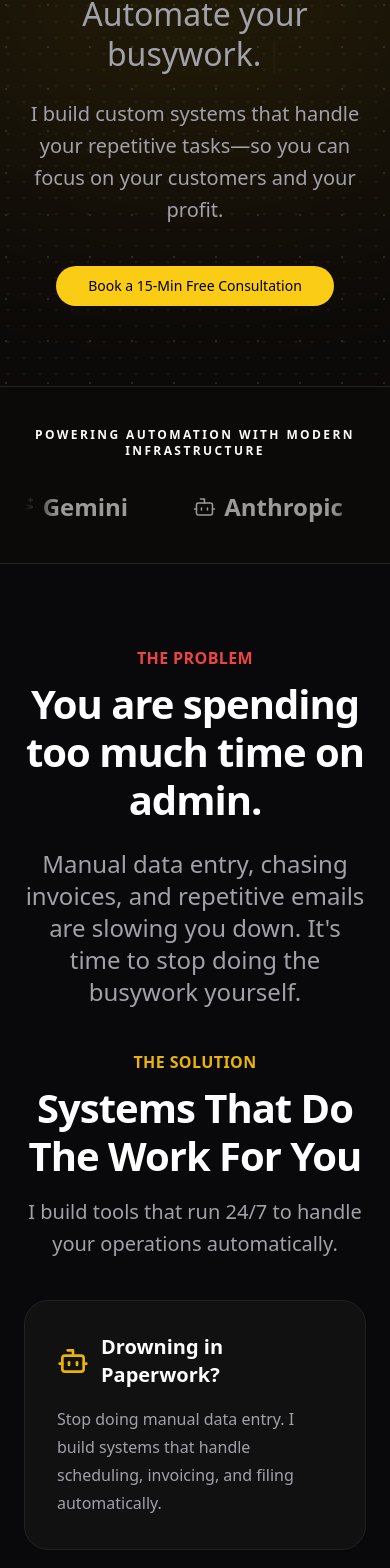
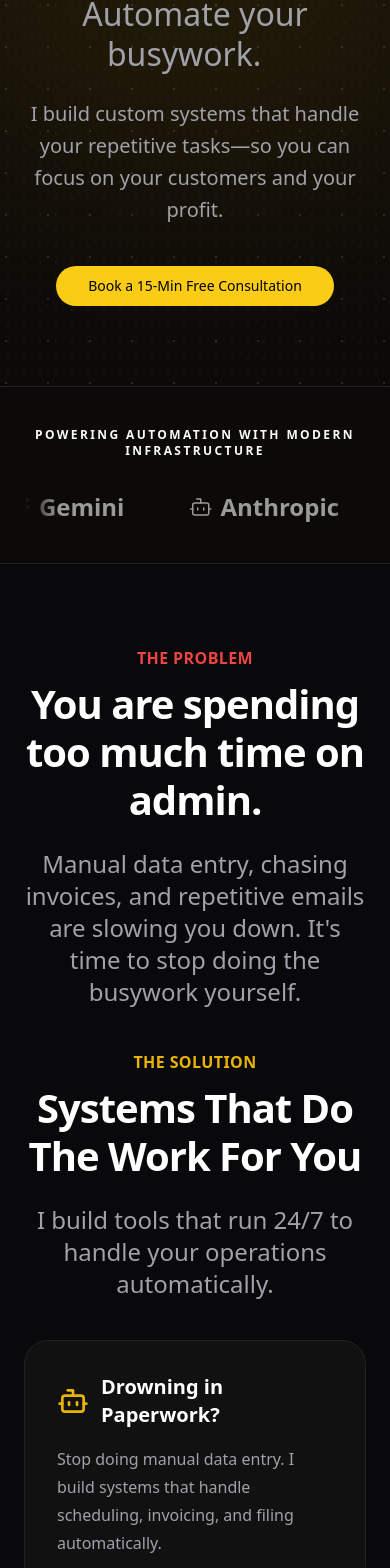
Before and after one commit to Gabriel-Dalmoro/my-website, a Next.js app: page /en in a window 390 px wide. Shown: the part 418-1986 px from the top of the page. Built offline with nearby package versions, Linux system fonts and the light colour scheme.

Commit message:
UI: Fix mobile layout shifts, standardize typography, and improve map label readability

```diff
--- a/components/marketing/GlobalReach.tsx
+++ b/components/marketing/GlobalReach.tsx
@@ -67,7 +67,8 @@ export default function GlobalReach() {
                                     textAnchor="middle"
                                     y={labelOffset[1]}
                                     x={labelOffset[0]}
-                                    style={{ fontFamily: "system-ui", fill: "#E4E4E7", fontSize: "10px", fontWeight: "600", textTransform: "uppercase", letterSpacing: "1px" }}
+                                    className="text-[20px] sm:text-[14px] font-semibold uppercase tracking-wider fill-zinc-200"
+                                    style={{ fontFamily: "system-ui" }}
                                 >
                                     {t(`locations.${name}`)}
                                 </text>
--- a/components/marketing/Hero.tsx
+++ b/components/marketing/Hero.tsx
@@ -24,7 +24,7 @@ export default function Hero() {
                 </h1>
 
                 {/* The Solution */}
-                <div className="mt-4 min-h-[60px] text-2xl font-medium text-zinc-400 md:text-4xl">
+                <div className="mt-4 min-h-[80px] sm:min-h-[60px] text-2xl font-medium text-zinc-400 md:text-4xl">
                     <TextType
                         text={[t("solution")]}
                         showCursor={true}
--- a/components/marketing/ServiceCards.tsx
+++ b/components/marketing/ServiceCards.tsx
@@ -31,7 +31,7 @@ export default function ServiceCards() {
                     <h2 className="mt-2 text-3xl font-bold tracking-tight text-white sm:text-4xl">
                         {t("headline")}
                     </h2>
-                    <p className="mt-4 text-lg leading-8 text-zinc-400">
+                    <p className="mt-6 text-xl leading-8 text-zinc-400">
                         {t("subheadline")}
                     </p>
                 </div>
```
